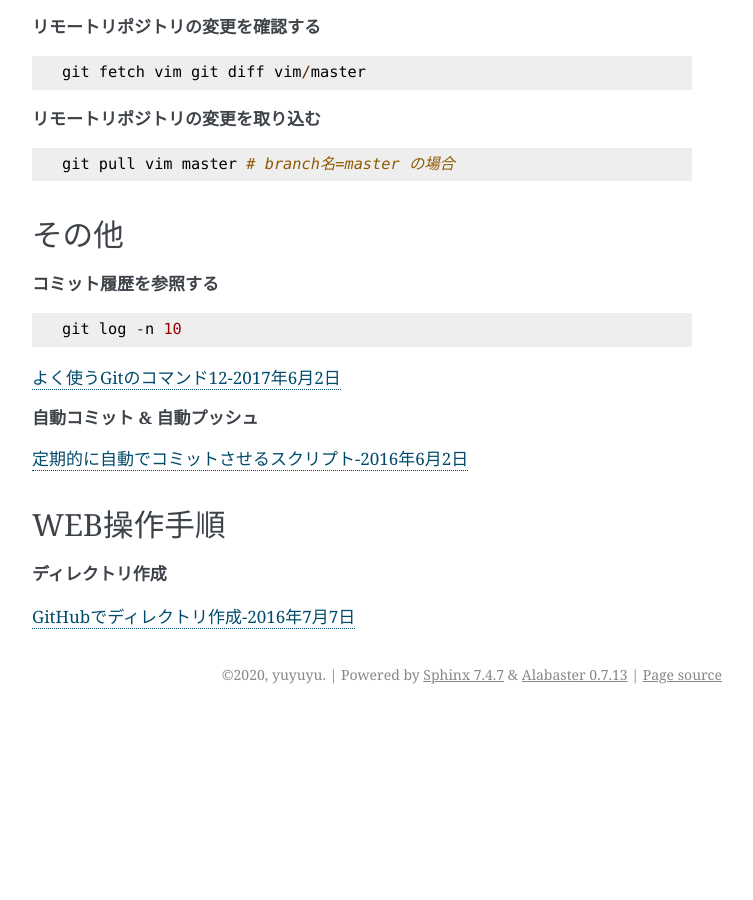
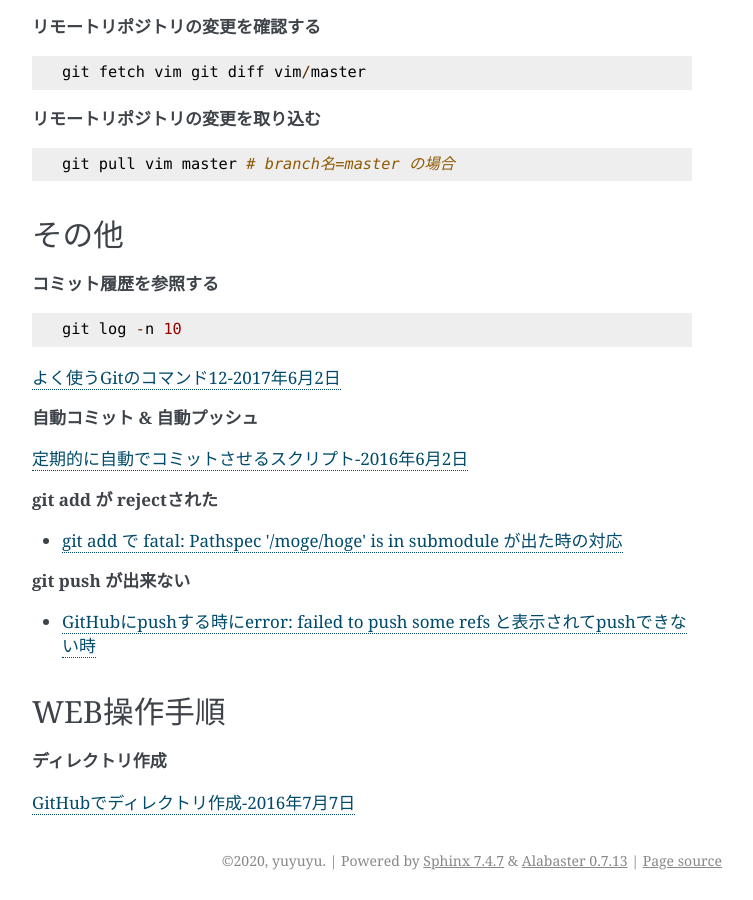
Before and after one commit to yuyuyu0706/sphinx, a Sphinx documentation site: the page built from github/source/work/page01.rst, in a window 1280 px wide and 900 px high, scrolled down 2595 px. Shown: the whole window, without its empty margins (388-1141 px from the left). Built offline with Sphinx 7.4.7, drawn with Linux system fonts in a browser that asks for light colours; before the commit the page ends 3309 px from its top, so only the background shows below that.

Commit message:
auto commit

```diff
--- a/github/source/work/page01.rst
+++ b/github/source/work/page01.rst
@@ -132,6 +132,14 @@ STEP3 コミット手順
 
 `定期的に自動でコミットさせるスクリプト-2016年6月2日 <https://qiita.com/narikei/items/b4e1c035c778d4eb2fc9>`_
 
+**git add が rejectされた**
+
+* `git add で fatal: Pathspec '/moge/hoge' is in submodule が出た時の対応 <https://qiita.com/tomoima525/items/91d6e1b0956b095ff909>`_
+
+**git push が出来ない**
+
+* `GitHubにpushする時にerror: failed to push some refs と表示されてpushできない時 <https://qiita.com/kazuki0714/items/ceda3a6721a9a99082de>`_
+
 WEB操作手順
 *************
 **ディレクトリ作成**
```
